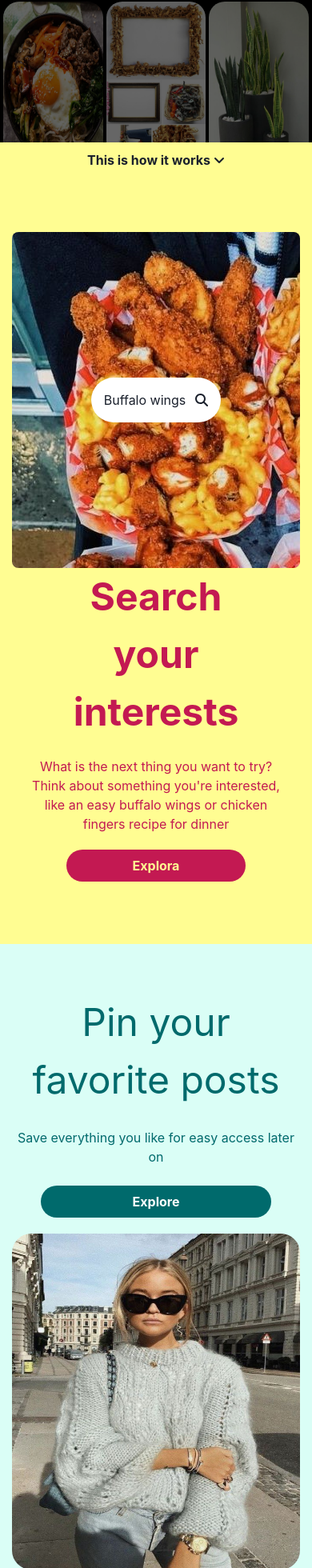
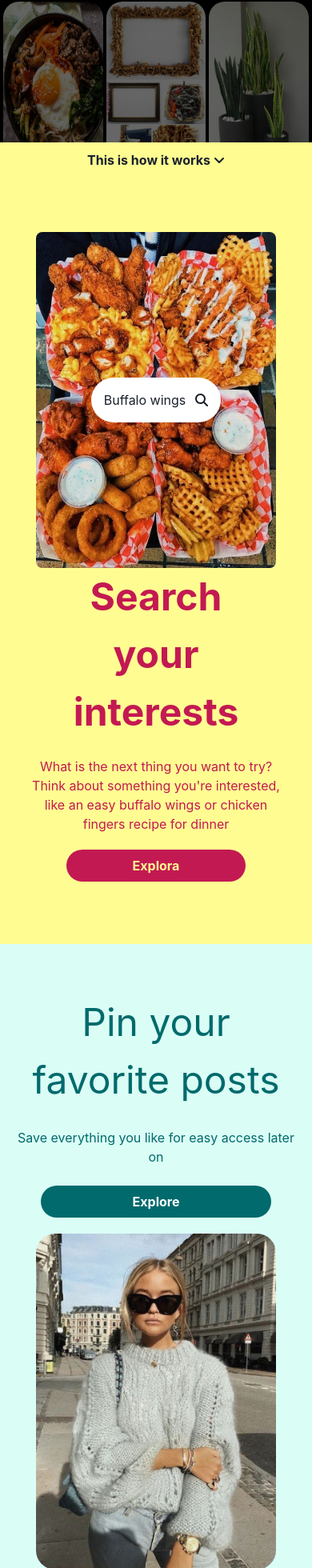
Before and after one commit to olaracode/pinterest-clone, a Next.js app: page / in a window 390 px wide. Shown: the part 632-2592 px from the top of the page at 80% size. Built offline with nearby package versions, Linux system fonts and the light colour scheme.

Commit message:
[🚑️ fix] Build issues
[💄 modify] landing mobile images

```diff
--- a/components/organisms/landing/Ideas.jsx
+++ b/components/organisms/landing/Ideas.jsx
@@ -42,7 +42,7 @@ const Ideas = () => {
             />
           </Flex>
         </Box>
-        <Box maxW={{ base: "360px", lg: "420px" }}>
+        <Box maxW={{ base: "300px", lg: "420px" }}>
           <Swiper
             spaceBetween={50}
             slidesPerView={1}
--- a/components/organisms/landing/Preview.jsx
+++ b/components/organisms/landing/Preview.jsx
@@ -44,10 +44,12 @@ const Preview = () => {
           <Flex
             id={"hiw"}
             bgImg="/assets/imgs/landing/food/img1.jpg"
-            w={{ base: "360px", lg: "450px" }}
+            w={{ base: "300px", lg: "450px" }}
             h={{ base: "420px", lg: "600px" }}
             align="center"
             justify="center"
+            bgPosition={"center"}
+            bgSize="cover"
             borderRadius="8px"
           >
             <Flex
--- a/components/organisms/navbar/AuthNav.jsx
+++ b/components/organisms/navbar/AuthNav.jsx
@@ -28,7 +28,7 @@ const AuthNav = () => {
   useEffect(() => {
     if (!router.query.username) return;
     setUsername(router.query.username);
-  }, []);
+  }, [router.query.username]);
   return (
     <>
       <Box w="100%">
--- a/components/organisms/navbar/navbar.jsx
+++ b/components/organisms/navbar/navbar.jsx
@@ -8,7 +8,7 @@ const Navbar = () => {
   useEffect(() => {
     let splitRouter = router.asPath.split("/");
     setCurrentRoute(splitRouter[1]);
-  }, []);
+  }, [router]);
   return <>{currentRoute !== "user" ? <Landing /> : <AuthNav />}</>;
 };
 
--- a/pages/user/[username]/index.jsx
+++ b/pages/user/[username].jsx
@@ -5,7 +5,7 @@ import { loginMasonrys } from "@/utils/heroImgs";
 import { IconButton } from "@/atoms/btns";
 import { faEllipsis } from "@fortawesome/free-solid-svg-icons";
 
-const index = () => {
+const UserLanding = () => {
   const router = useRouter();
   console.log(router.query);
   return (
@@ -43,4 +43,4 @@ const index = () => {
   );
 };
 
-export default index;
+export default UserLanding;
```
